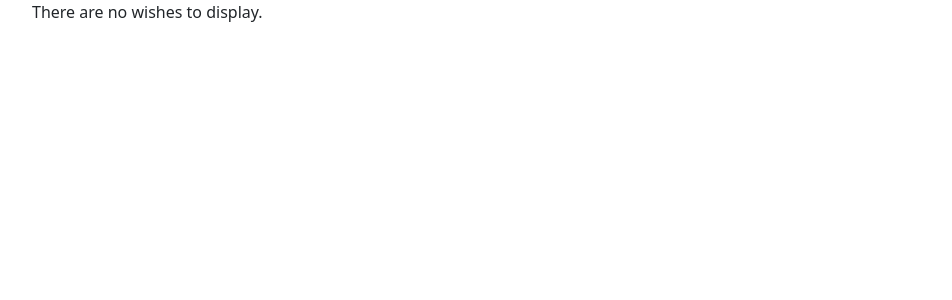
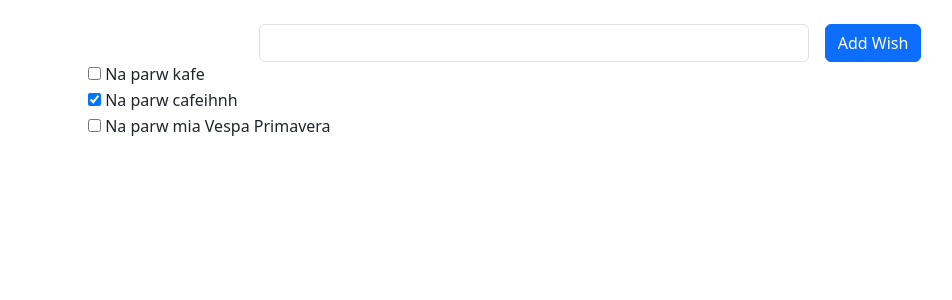
Before and after one commit to dflorian251/wish-list, an Angular app: page / in a window 1280 px wide. Shown: the top 300 px of the page, without its empty margins (50-1002 px from the left). Built offline with nearby package versions, Linux system fonts and the light colour scheme.

Commit message:
Form added.

```diff
--- a/src/app/app.component.html
+++ b/src/app/app.component.html
@@ -1,11 +1,28 @@
 <div class="container">
+
+  <form action="" class="row mt-3 gx-3 gy-2 align-items-center justify-content-center">
+    <div class="col-sm-6">
+      <label class="visually-hidden">Wish</label>
+      <input type="text" class="form-control">
+    </div>
+    <div class="col-auto">
+      <button class="btn btn-primary">
+        Add Wish
+      </button>
+    </div>
+  </form>
 
   <ng-template #showWishes>
     <ul class="wish-list" *ngIf="wishes.length > 0">
       <li class="" *ngFor="let wish of wishes">
         <div class="form-check">
           <label for="" class="form-check-label">
-            <input type="checkbox" class="checkbox"> {{ wish.wishText }}
+            <input
+            type="checkbox"
+            class="checkbox"
+            [checked]="wish.isComplete"
+            (click)="toogleWish(wish)"
+            > {{ wish.wishText }}
           </label>
         </div>
       </li>
--- a/src/app/app.component.ts
+++ b/src/app/app.component.ts
@@ -18,8 +18,13 @@
   title = 'wish-list';
 
   wishes:  WishItem[] = [
-    // new WishItem('Na parw kafe'),
-    // new WishItem('Na parw cafeihnh', true),
-    // new WishItem('Na parw mia Vespa Primavera', false),
+    new WishItem('Na parw kafe'),
+    new WishItem('Na parw cafeihnh', true),
+    new WishItem('Na parw mia Vespa Primavera', false),
   ];
+
+  toogleWish(wish : WishItem) {
+    wish.isComplete = !wish.isComplete;
+    console.log(wish);
+  }
 }
```
